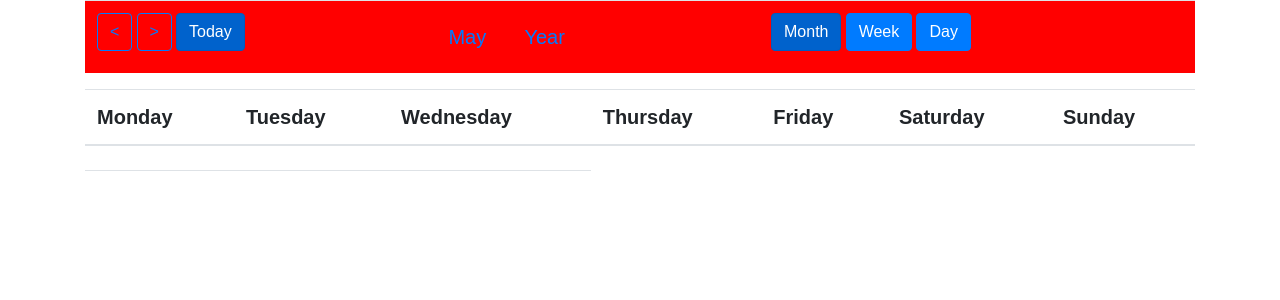
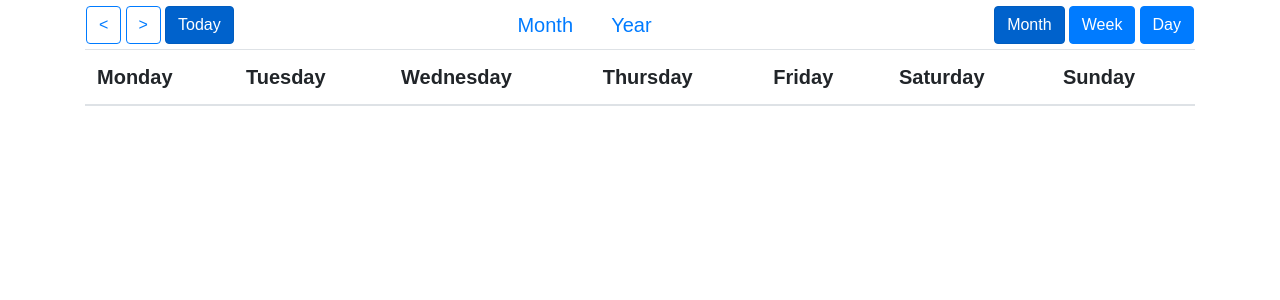
Before and after one commit to shivk012/bullet_webapp, a Flask app: page /calendar in a window 1280 px wide. Shown: the top 300 px of the page. Run offline with Flask 2, Linux system fonts and the light colour scheme; lists and menus that the app fills with data are empty; some libraries are stand-ins or nearby versions.

Commit message:
css styling for calendar buttons

```diff
--- a/app/static/css/calendar.css
+++ b/app/static/css/calendar.css
@@ -1,8 +1,21 @@
 td{
     font-size: 0.75em;
 }
+
 .calendarBtn{
-    padding-bottom: 0%;
-    color: red;
-    background-color: red;
+    padding-bottom: 0px;
+    margin-bottom: 0px;
+    min-width: fit-content;
 }
+
+#calendarBtnRow{
+    width: 100%;
+}
+
+#switchView{
+    text-align: right;
+}
+
+#mnthYear{
+    text-align: center;
+}
--- a/app/templates/calendar.html
+++ b/app/templates/calendar.html
@@ -8,21 +8,20 @@
 {% block body_block %}
 
 <div class="container">
-    <table id="calendarBtnRow" class="table">
+    <table id="calendarBtnRow">
         <td class="calendarBtn" id="prevNextToday">
             <button id="prevMonthBtn" type="button" class="btn btn-outline-primary"><</button>
             <button id="nextMonthBtn" type="button" class="btn btn-outline-primary">></button>
             <button id="todayBtn" type="button" class="btn btn-primary active" data-toggle="button" aria-pressed="True" autocomplete="off">Today</button>
         </td>
         <td class = "calendarBtn" id="mnthYear">
-            <button id="displayedMonthBtn" type="button" class="btn btn-link btn-lg">May</button>
+            <button id="displayedMonthBtn" type="button" class="btn btn-link btn-lg">Month</button>
             <button id="displayedYearBtn" type="button" class="btn btn-link btn-lg">Year</button>
         </td>
         <td class="calendarBtn" id="switchView">
             <button id="monthViewBtn" type="button" class="btn btn-primary active" data-toggle="button" aria-pressed="True" autocomplete="off">Month</button>
             <button id="monthViewBtn" type="button" class="btn btn-primary" data-toggle="button" aria-pressed="True" autocomplete="off">Week</button>
             <button id="monthViewBtn" type="button" class="btn btn-primary" data-toggle="button" aria-pressed="True" autocomplete="off">Day</button>
-
         </td>
     </table>
     <table class="table">
@@ -39,16 +38,7 @@
             </tr>
         </thead>
         <tbody>
-            <tr>
-                <td scope="row"></td>
-                <td></td>
-                <td></td>
-            </tr>
-            <tr>
-                <td scope="row"></td>
-                <td></td>
-                <td></td>
-            </tr>
+
         </tbody>
     </table>
 </div>
```
